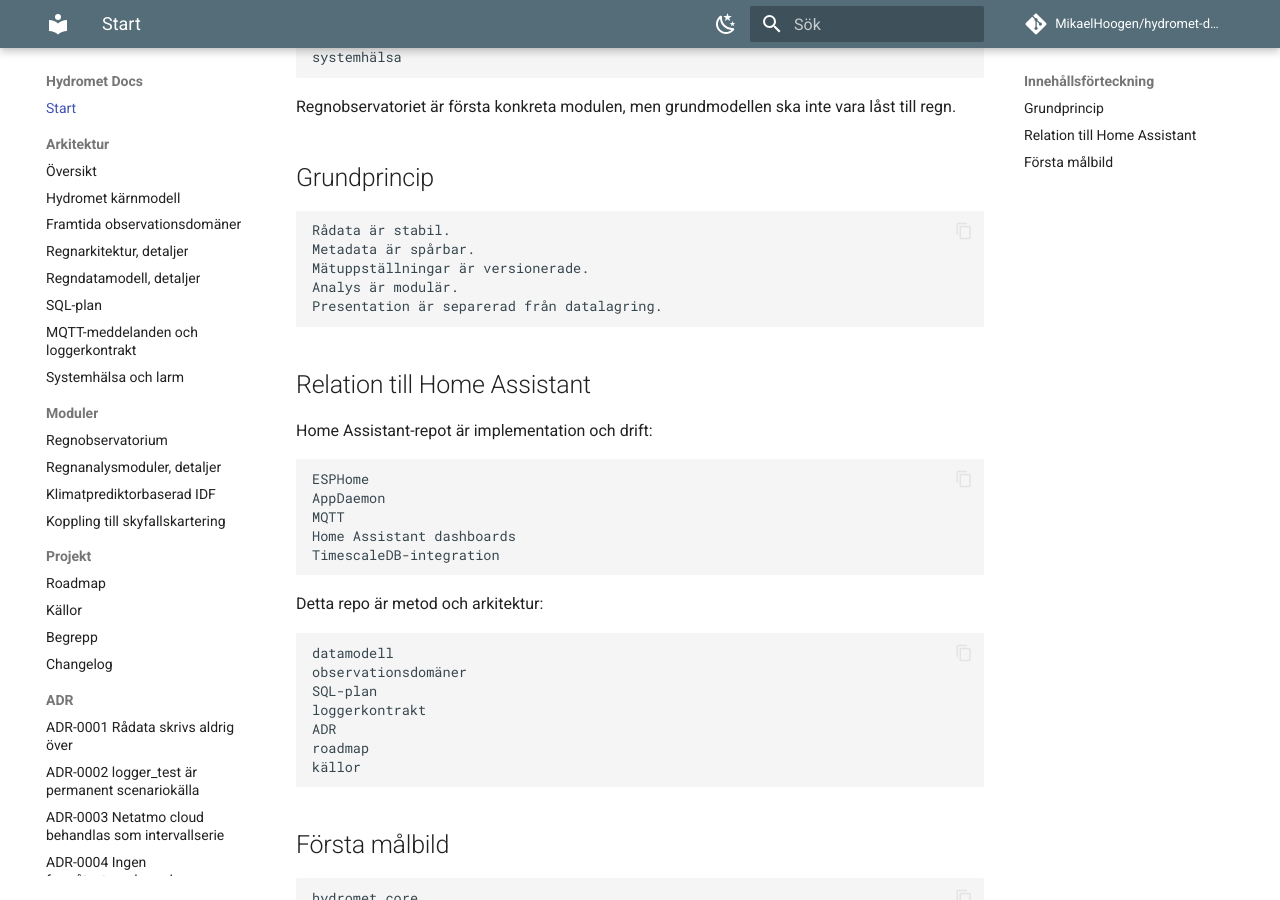
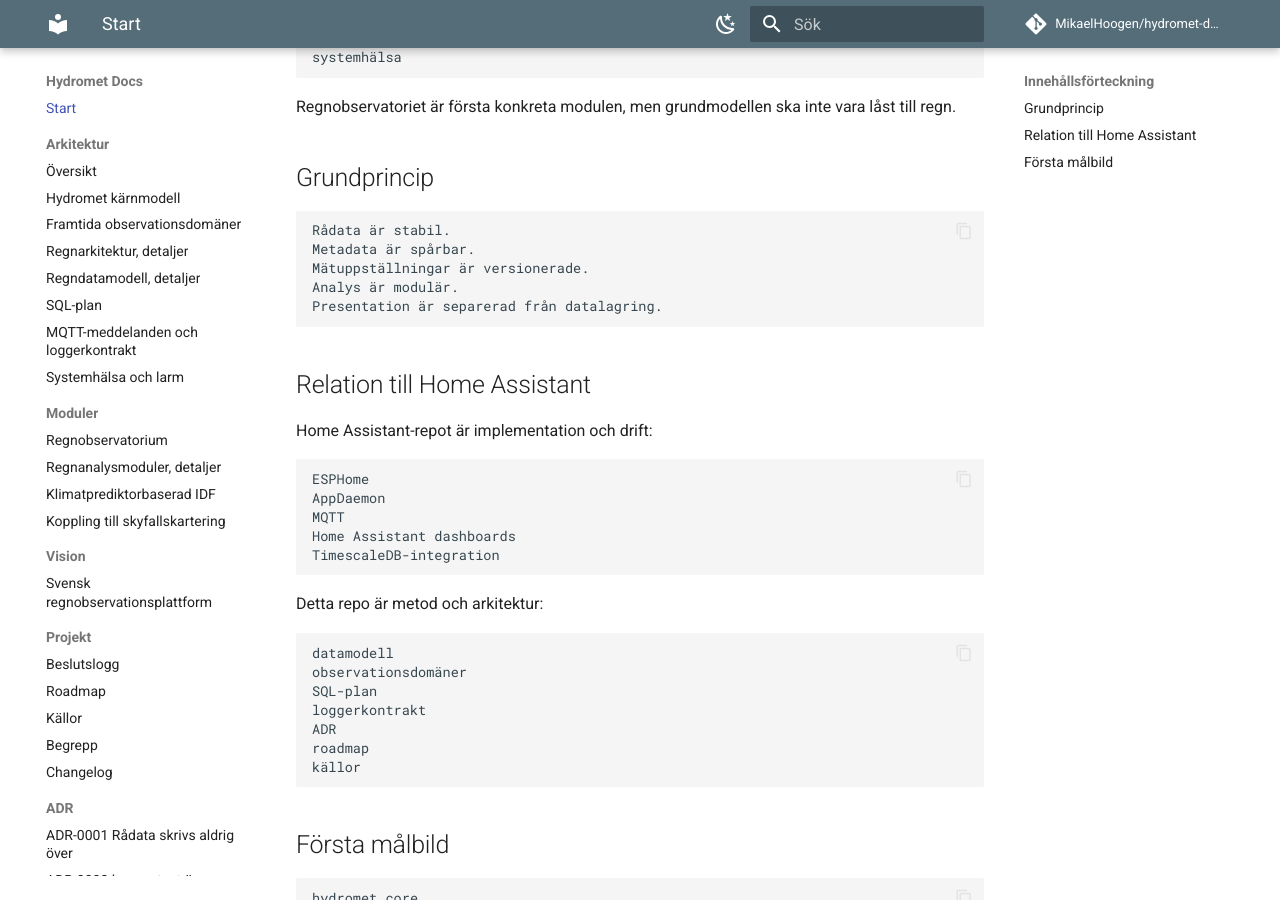
Before and after one commit to MikaelHoogen/hydromet-docs, an MkDocs documentation site: the page built from docs/index.md, in a window 1280 px wide and 900 px high, scrolled down 320 px. Built offline with MkDocs 1.6.1 and Material for MkDocs 9.7.7, drawn with Linux system fonts in a browser that asks for light colours; comment, search, counter and statistics services are not loaded.

Commit message:
docs: add decisions and vision to navigation

```diff
--- a/mkdocs.yml
+++ b/mkdocs.yml
@@ -76,7 +76,10 @@ nav:
       - Regnanalysmoduler, detaljer: modules/rain-analysis-modules.md
       - Klimatprediktorbaserad IDF: modules/climate-predictor-idf.md
       - Koppling till skyfallskartering: modules/skyfall-mapping-context.md
+  - Vision:
+      - Svensk regnobservationsplattform: vision/national-rain-observation-platform.md
   - Projekt:
+      - Beslutslogg: decisions.md
       - Roadmap: roadmap.md
       - Källor: sources.md
       - Begrepp: glossary.md
```
